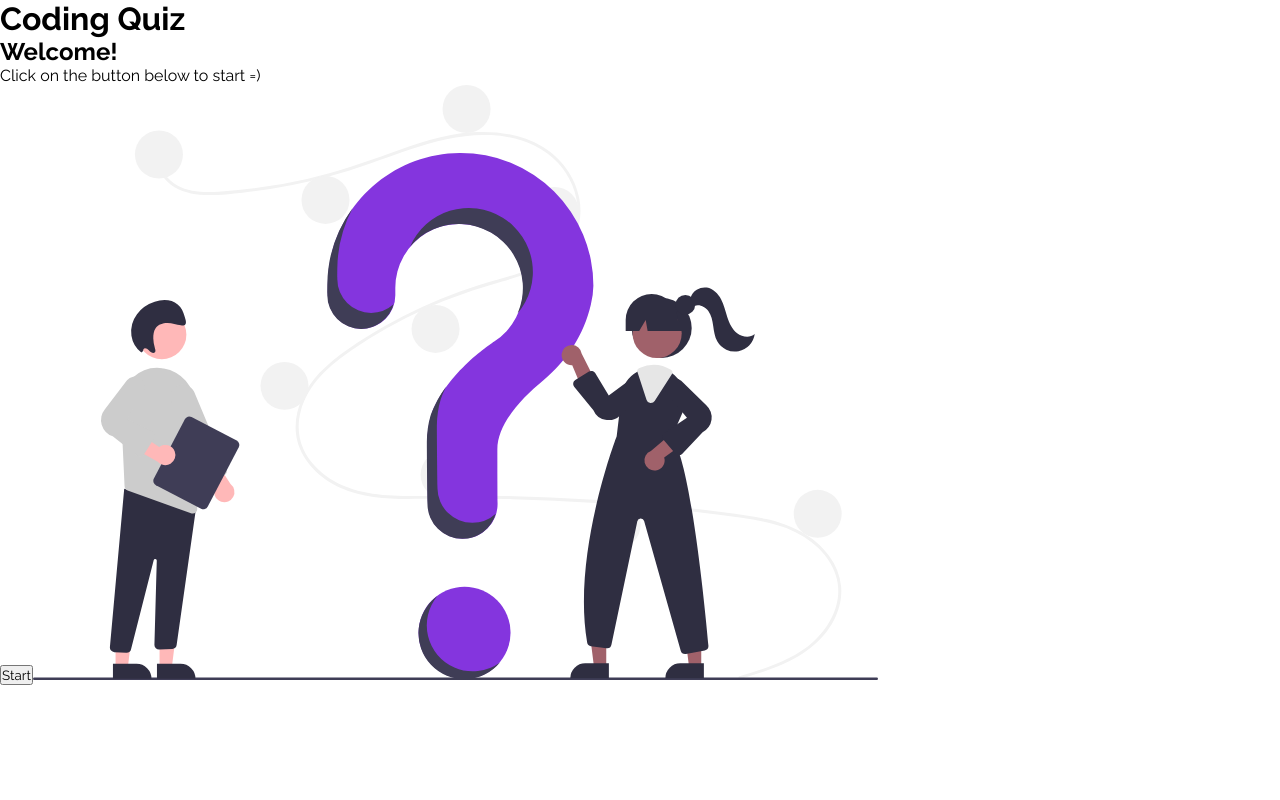
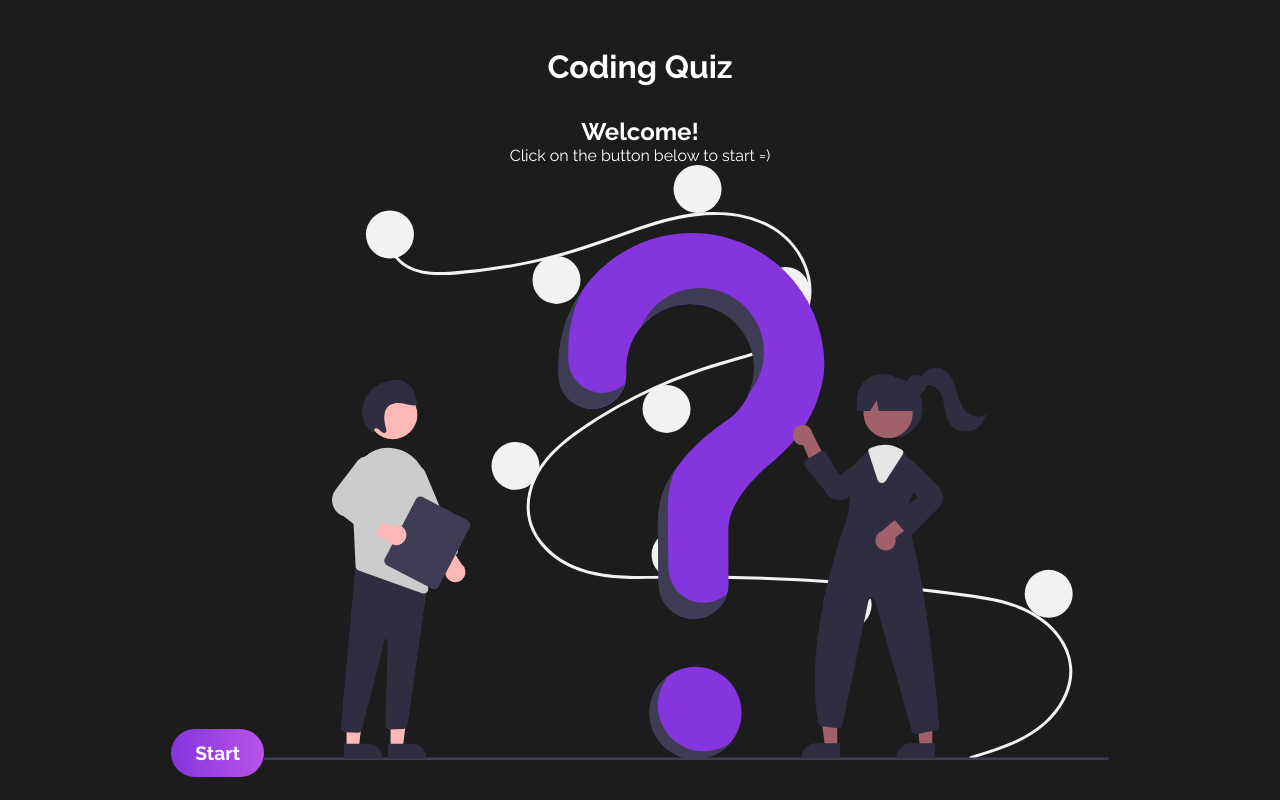
Before and after one commit to mat-afk/coding-quiz, a React (Vite) app: page / in a window 1280 px wide. Built offline with nearby package versions, Linux system fonts and the light colour scheme.

Commit message:
feat: general styles

```diff
--- a/src/App.css
+++ b/src/App.css
@@ -0,0 +1,12 @@
+.App {
+  text-align: center;
+  padding-top: 3rem;
+  display: flex;
+  flex-direction: column;
+  align-items: center;
+  justify-content: center;
+}
+
+.App h1 {
+  margin-bottom: 2rem;
+}
--- a/src/App.jsx
+++ b/src/App.jsx
@@ -4,7 +4,7 @@ import "./App.css";
 
 function App() {
   return (
-    <div>
+    <div className="App">
       <h1>Coding Quiz</h1>
       <StartingPage />
     </div>
--- a/src/index.css
+++ b/src/index.css
@@ -3,4 +3,38 @@
   padding: 0;
   box-sizing: border-box;
   font-family: "Raleway", sans-serif;
+  color: #fff;
 }
+
+body,
+html {
+  min-height: 100vh;
+  height: 100%;
+  background-color: #1c1c1c;
+}
+
+img {
+  max-width: 100%;
+}
+
+button {
+  font-weight: bold;
+  font-size: 1.2rem;
+  cursor: pointer;
+  padding: 0.8rem 1.5rem;
+  background: linear-gradient(
+    90deg,
+    rgba(132, 53, 222, 1) 0%,
+    rgba(184, 84, 232, 1) 100%
+  );
+  border-radius: 3rem;
+  border: none;
+}
+
+button:hover {
+  background: linear-gradient(
+    90deg,
+    rgba(184, 84, 232, 1) 0%,
+    rgba(132, 53, 222, 1) 100%
+  );
+}
```
